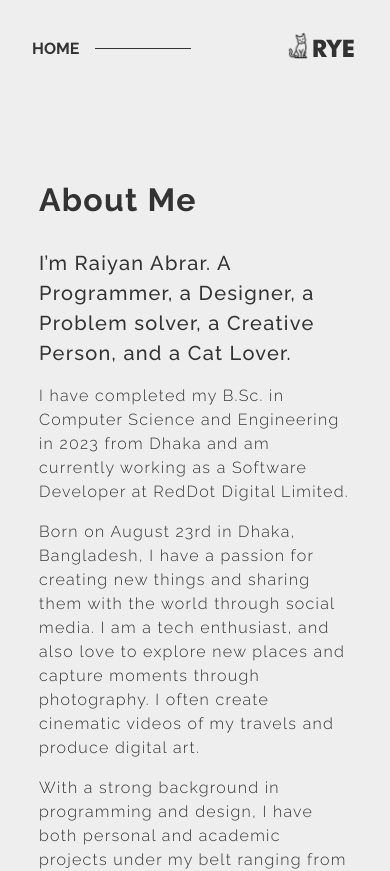
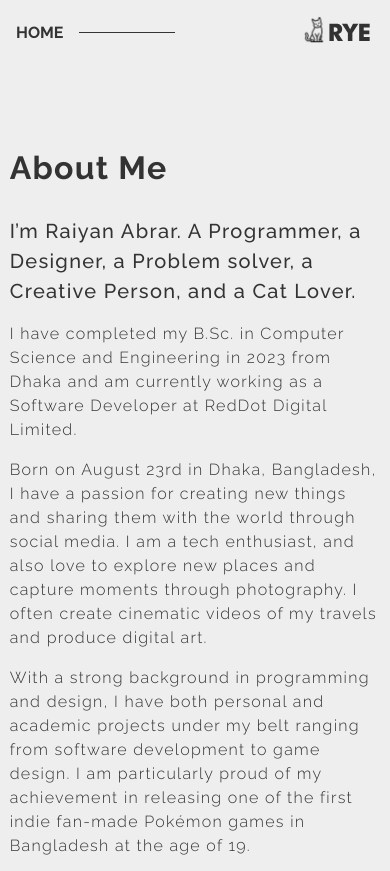
Before and after one commit to darkluminance/portfolio-redesign-nextjs, a Next.js app: page /about in a window 390 px wide. Shown: the top 871 px of the page. Built offline with nearby package versions, Linux system fonts and the light colour scheme.

Commit message:
more responsive

```diff
--- a/src/pages/about.css
+++ b/src/pages/about.css
@@ -77,3 +77,8 @@
 		width: 80vw !important;
 	}
 }
+@media (max-width: 45rem) {
+	.aboutTextContent {
+		max-width: 95vw !important;
+	}
+}
--- a/src/pages/about/resume/achievements/index.js
+++ b/src/pages/about/resume/achievements/index.js
@@ -7,7 +7,7 @@ export default function Achievements() {
 		<Page>
 			<Topnav routeLink={'/about/resume'} routeName="RESUME"></Topnav>
 			<div className="page flex-center-hor">
-				<div className="container">
+				<div className="container achievementsContainer">
 					<h1 className="pageHeader">Competitions and Achievements</h1>
 
 					<div className="Experiences">
--- a/src/pages/about/resume/extracurricular/index.js
+++ b/src/pages/about/resume/extracurricular/index.js
@@ -6,7 +6,7 @@ export default function Extracurricular() {
 		<Page>
 			<Topnav routeLink="/about/resume" routeName="RESUME"></Topnav>
 			<div className="page flex-center-hor">
-				<div className="container">
+				<div className="container extraCurricularContainer">
 					<h1 className="pageHeader">Extra Curricular</h1>
 
 					<div className="Experiences">
--- a/src/pages/globals.css
+++ b/src/pages/globals.css
@@ -231,16 +231,19 @@ button {
 		padding: 0;
 	}
 
-	.topNav,
-	.aboutPage,
+	/* {
+		padding: 2rem !important;
+	} */
 	.homepage,
 	.resumeContainer,
 	.photographyPage,
-	.workExperiences {
-		padding: 2rem !important;
-	}
-	.contactItems {
-		padding: 0.75rem !important;
+	.topNav,
+	.contactItems,
+	.hobbyContainer,
+	.achievementsContainer,
+	.workExperiences,
+	.extraCurricularContainer {
+		padding: 1rem !important;
 	}
 
 	.aboutContainer #p1 {
@@ -259,7 +262,8 @@ button {
 }
 .resumeContainer ul,
 .skillContainer ul,
-.workContainer ul {
+.workContainer ul,
+.hobbyContainer ul {
 	margin-left: 0;
 }
 
```
